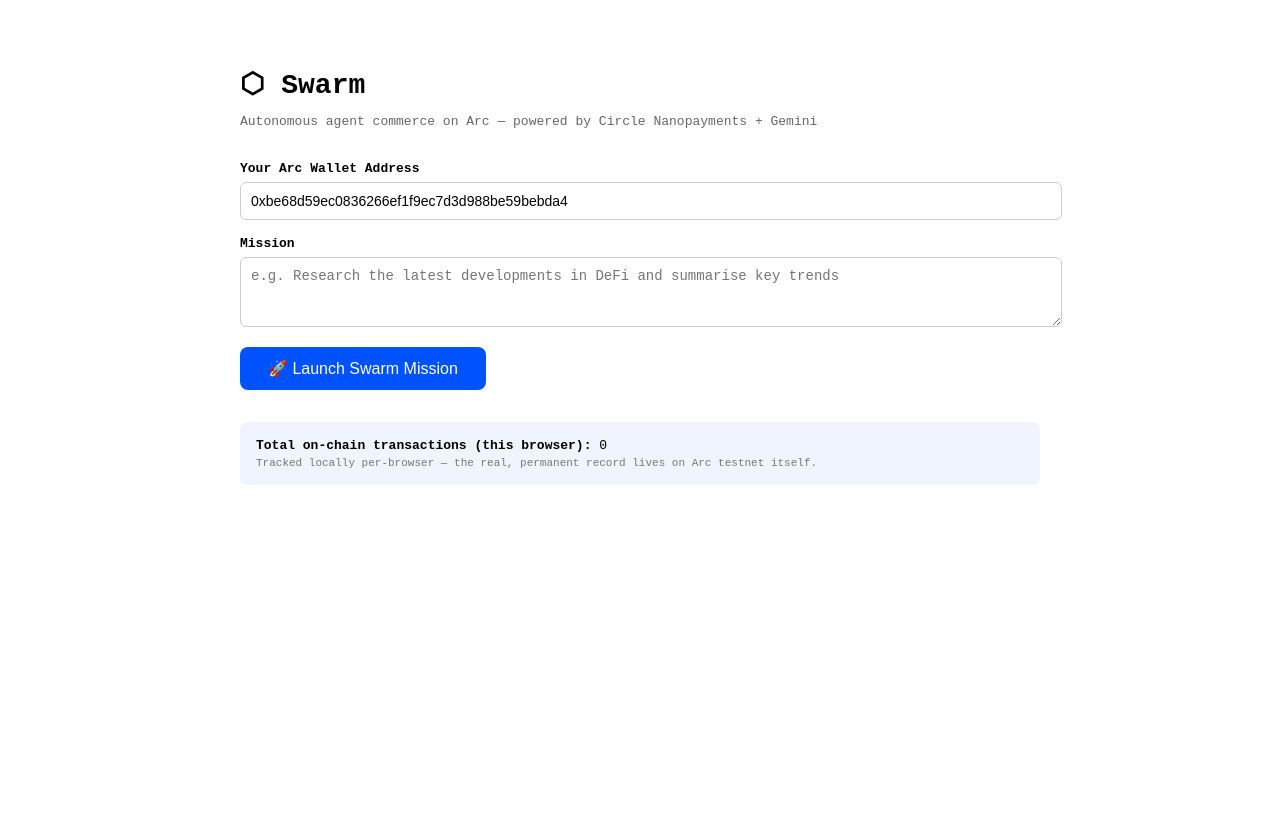
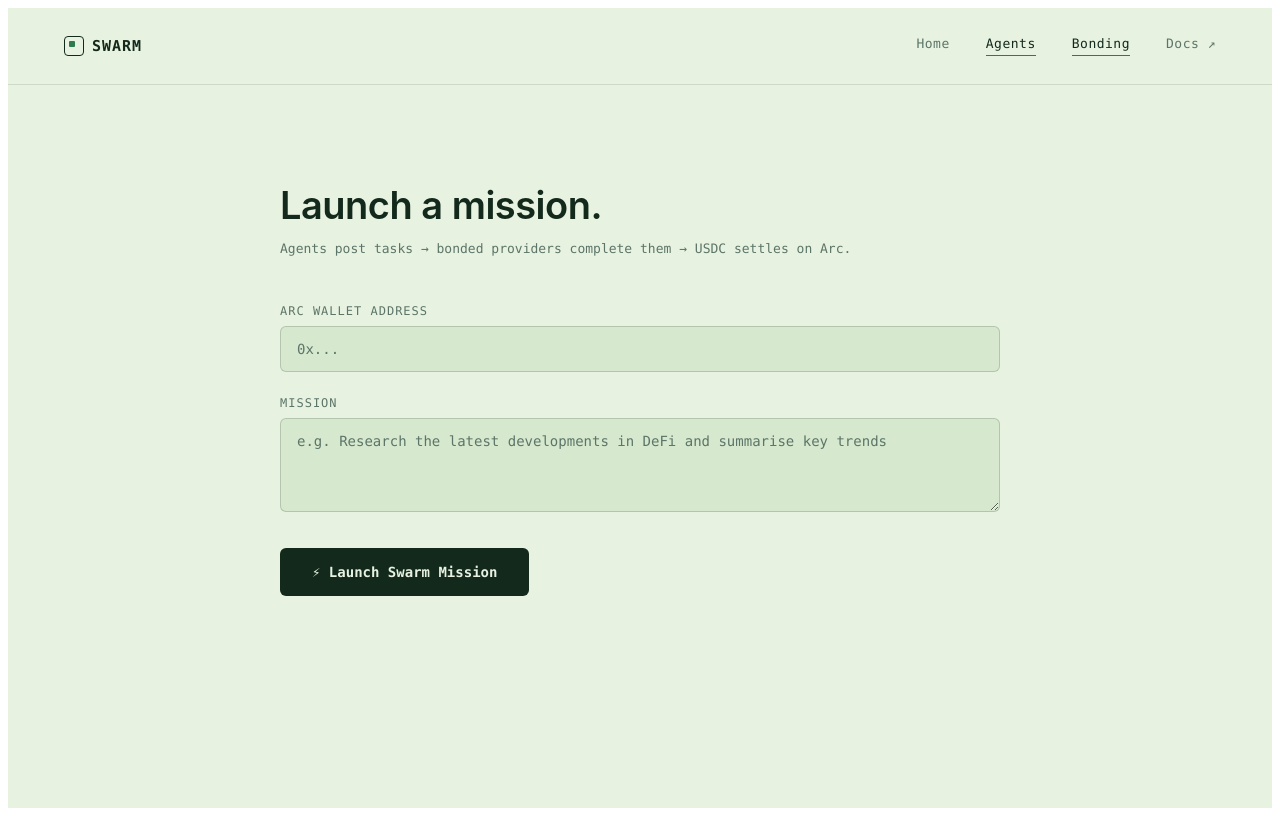
Before and after one commit to Isaaco3349/swarm-arc, a Next.js app: page /dashboard in a window 1280 px wide. Built offline with nearby package versions, Linux system fonts and the light colour scheme.

Commit message:
feat: new dashboard UI, bond route wired on-chain, memo payment function, worker wallets configured

```diff
--- a/app/dashboard/page.tsx
+++ b/app/dashboard/page.tsx
@@ -1,6 +1,7 @@
 "use client";
 
-import { useState, useEffect } from "react";
+import { useState } from "react";
+import Link from "next/link";
 
 type Task = {
   id: string;
@@ -20,20 +21,16 @@
   transactions: string[];
 };
 
-export default function HomePage() {
+export default function DashboardPage() {
   const [mission, setMission] = useState("");
-  const [walletAddress, setWalletAddress] = useState("0xbe68d59ec0836266ef1f9ec7d3d988be59bebda4");
+  const [walletAddress, setWalletAddress] = useState("");
   const [loading, setLoading] = useState(false);
   const [result, setResult] = useState<MissionResult | null>(null);
   const [error, setError] = useState<string | null>(null);
-  const [txCount, setTxCount] = useState(0);
-  useEffect(() => {
-  const saved = localStorage.getItem("txCount");
-  if (saved) setTxCount(parseInt(saved));
-  }, []);
+
   const runMission = async () => {
     if (!mission || !walletAddress) {
-      setError("Please enter a mission and your wallet address");
+      setError("Please enter a mission and your Arc wallet address.");
       return;
     }
     setLoading(true);
@@ -44,131 +41,216 @@
       const response = await fetch("/api/swarm", {
         method: "POST",
         headers: { "Content-Type": "application/json" },
-        body: JSON.stringify({
-          mission,
-          orchestratorWallet: walletAddress,
-        }),
+        body: JSON.stringify({ mission, orchestratorWallet: walletAddress }),
       });
-
       const data = await response.json();
       if (!response.ok) throw new Error(data.error);
       setResult(data);
-      setTxCount((prev) => {
-        const newCount = prev + data.transactions.length;
-        localStorage.setItem("txCount", newCount.toString());
-        return newCount;
-      });
-    } catch (err: any) {
-      setError(err.message || "Mission failed");
+    } catch (err: unknown) {
+      setError(err instanceof Error ? err.message : "Mission failed");
     } finally {
       setLoading(false);
     }
   };
 
   return (
-    <main style={{ fontFamily: "monospace", padding: "40px", maxWidth: "800px", margin: "0 auto" }}>
-      <h1 style={{ fontSize: "28px", marginBottom: "4px" }}>⬡ Swarm</h1>
-      <p style={{ color: "#666", marginBottom: "32px" }}>
-        Autonomous agent commerce on Arc — powered by Circle Nanopayments + Gemini
+    <div style={{
+      background: "#E7F2E1",
+      color: "#13291C",
+      fontFamily: "-apple-system, 'Inter', 'Segoe UI', sans-serif",
+      minHeight: "100vh",
+    }}>
+      <style>{`
+        :root {
+          --bg: #E7F2E1;
+          --bg-panel: #D6E8CD;
+          --accent: #2F7A4F;
+          --cream: #13291C;
+          --muted: #5C7568;
+          --mono: 'JetBrains Mono', 'SF Mono', 'Consolas', monospace;
+        }
+        .sw-nav {
+          display: flex; justify-content: space-between; align-items: center;
+          padding: 28px 56px;
+          border-bottom: 1px solid rgba(19,41,28,0.12);
+        }
+        .sw-logo {
+          font-family: var(--mono); font-weight: 700; font-size: 15px;
+          letter-spacing: 1px; display: flex; align-items: center; gap: 8px;
+        }
+        .sw-logo-mark {
+          width: 18px; height: 18px; border: 1.5px solid #13291C;
+          border-radius: 4px; position: relative;
+        }
+        .sw-logo-mark::after {
+          content: ''; position: absolute; top: 4px; left: 4px;
+          width: 6px; height: 6px; background: var(--accent); border-radius: 1px;
+        }
+        .sw-nav-links {
+          display: flex; gap: 36px; font-family: var(--mono);
+          font-size: 13px; letter-spacing: 0.5px; color: var(--muted);
+        }
+        .sw-nav-links a { color: inherit; text-decoration: none; }
+        .sw-nav-links a.active { color: #13291C; border-bottom: 1px solid var(--accent); padding-bottom: 4px; }
+        .dash-wrap { max-width: 720px; margin: 0 auto; padding: 72px 24px 80px; }
+        .dash-title { font-size: 38px; font-weight: 600; letter-spacing: -0.5px; margin-bottom: 8px; }
+        .dash-sub { font-family: var(--mono); font-size: 13px; color: var(--muted); margin-bottom: 48px; }
+        .dash-label { font-family: var(--mono); font-size: 12px; letter-spacing: 1px; color: var(--muted); margin-bottom: 8px; display: block; }
+        .dash-input {
+          width: 100%; padding: 14px 16px; font-size: 14px; font-family: var(--mono);
+          background: #D6E8CD; border: 1px solid rgba(19,41,28,0.18);
+          border-radius: 6px; color: #13291C; outline: none; box-sizing: border-box;
+          transition: border-color 0.15s;
+        }
+        .dash-input:focus { border-color: var(--accent); }
+        .dash-input::placeholder { color: var(--muted); }
+        .dash-field { margin-bottom: 24px; }
+        .dash-btn {
+          background: #13291C; color: #E7F2E1; font-family: var(--mono);
+          font-size: 14px; font-weight: 600; padding: 16px 32px;
+          border-radius: 6px; border: none; cursor: pointer;
+          display: inline-flex; align-items: center; gap: 10px;
+          margin-top: 8px; transition: opacity 0.15s;
+        }
+        .dash-btn:disabled { opacity: 0.5; cursor: not-allowed; }
+        .dash-btn:hover:not(:disabled) { opacity: 0.85; }
+        .dash-error {
+          background: rgba(180,40,40,0.08); border: 1px solid rgba(180,40,40,0.25);
+          border-radius: 6px; padding: 14px 16px; font-family: var(--mono);
+          font-size: 13px; color: #8b1a1a; margin-top: 28px;
+        }
+        .dash-results { margin-top: 48px; }
+        .dash-results-title { font-size: 22px; font-weight: 600; margin-bottom: 6px; }
+        .dash-results-meta { font-family: var(--mono); font-size: 12px; color: var(--muted); margin-bottom: 32px; }
+        .dash-task {
+          background: #D6E8CD; border: 1px solid rgba(19,41,28,0.12);
+          border-radius: 8px; padding: 20px; margin-bottom: 14px;
+        }
+        .dash-task-header { display: flex; justify-content: space-between; align-items: center; margin-bottom: 10px; }
+        .dash-task-agent { font-family: var(--mono); font-size: 13px; font-weight: 700; color: var(--accent); }
+        .dash-task-badge {
+          font-family: var(--mono); font-size: 11px; padding: 3px 10px;
+          border-radius: 12px; letter-spacing: 0.5px;
+        }
+        .badge-onchain { background: rgba(47,122,79,0.15); color: var(--accent); }
+        .badge-simulated { background: rgba(180,140,0,0.12); color: #7a6000; }
+        .dash-task-desc { font-size: 13px; color: var(--muted); margin-bottom: 8px; }
+        .dash-task-result { font-size: 14px; color: #13291C; line-height: 1.6; margin-bottom: 12px; }
+        .dash-task-footer { display: flex; justify-content: space-between; align-items: center; }
+        .dash-task-pay { font-family: var(--mono); font-size: 12px; color: var(--accent); }
+        .dash-tx-section { margin-top: 32px; }
+        .dash-tx-title { font-family: var(--mono); font-size: 11px; letter-spacing: 1px; color: var(--muted); margin-bottom: 12px; }
+        .dash-tx {
+          font-family: var(--mono); font-size: 11px; color: #13291C;
+          background: rgba(19,41,28,0.06); padding: 10px 14px;
+          border-radius: 4px; margin-bottom: 6px; word-break: break-all;
+        }
+        .dash-spinner {
+          display: inline-block; width: 14px; height: 14px;
+          border: 2px solid rgba(231,242,225,0.3);
+          border-top-color: #E7F2E1;
+          border-radius: 50%; animation: spin 0.7s linear infinite;
+        }
+        @keyframes spin { to { transform: rotate(360deg); } }
+        @media (max-width: 600px) {
+          .sw-nav { padding: 20px 24px; }
+          .sw-nav-links { display: none; }
+          .dash-wrap { padding: 48px 20px; }
+          .dash-title { font-size: 28px; }
+        }
+      `}</style>
+
+      {/* Nav */}
+      <nav className="sw-nav">
+        <div className="sw-logo">
+          <div className="sw-logo-mark"></div>
+          SWARM
+        </div>
+        <div className="sw-nav-links">
+          <Link href="/">Home</Link>
+          <a className="active">Agents</a>
+          <a className="active">Bonding</a>
+          <a href="#">Docs ↗</a>
+        </div>
+      </nav>
+
+      {/* Main */}
+      <div className="dash-wrap">
+        <h1 className="dash-title">Launch a mission.</h1>
+        <p className="dash-sub">
+          Agents post tasks → bonded providers complete them → USDC settles on Arc.
         </p>
 
-      <div style={{ marginBottom: "16px" }}>
-        <label style={{ display: "block", marginBottom: "6px", fontWeight: "bold" }}>
-          Your Arc Wallet Address
-        </label>
+        <div className="dash-field">
+          <label className="dash-label">ARC WALLET ADDRESS</label>
           <input
+            className="dash-input"
             type="text"
             placeholder="0x..."
             value={walletAddress}
             onChange={(e) => setWalletAddress(e.target.value)}
-          style={{ width: "100%", padding: "10px", fontSize: "14px", borderRadius: "6px", border: "1px solid #ccc" }}
           />
         </div>
 
-      <div style={{ marginBottom: "16px" }}>
-        <label style={{ display: "block", marginBottom: "6px", fontWeight: "bold" }}>
-          Mission
-        </label>
+        <div className="dash-field">
+          <label className="dash-label">MISSION</label>
           <textarea
+            className="dash-input"
             placeholder="e.g. Research the latest developments in DeFi and summarise key trends"
             value={mission}
             onChange={(e) => setMission(e.target.value)}
-          rows={3}
-          style={{ width: "100%", padding: "10px", fontSize: "14px", borderRadius: "6px", border: "1px solid #ccc" }}
+            rows={4}
+            style={{ resize: "vertical" }}
           />
         </div>
 
-      <button
-        onClick={runMission}
-        disabled={loading}
-        style={{
-          background: loading ? "#999" : "#0052ff",
-          color: "#fff",
-          padding: "12px 28px",
-          fontSize: "16px",
-          border: "none",
-          borderRadius: "8px",
-          cursor: loading ? "not-allowed" : "pointer",
-          marginBottom: "32px",
-        }}
-      >
-        {loading ? "⏳ Running mission..." : "🚀 Launch Swarm Mission"}
+        <button className="dash-btn" onClick={runMission} disabled={loading}>
+          {loading ? (
+            <><span className="dash-spinner"></span> Running mission...</>
+          ) : (
+            <>⚡ Launch Swarm Mission</>
+          )}
         </button>
 
-      <div style={{ marginBottom: "24px", padding: "16px", background: "#f0f4ff", borderRadius: "8px" }}>
-        <strong>Total on-chain transactions (this browser):</strong> {txCount}
-        <p style={{ fontSize: "11px", color: "#777", marginTop: "4px", marginBottom: 0 }}>
-          Tracked locally per-browser — the real, permanent record lives on Arc testnet itself.
-        </p>
+        {error && <div className="dash-error">✗ {error}</div>}
+
+        {result && (
+          <div className="dash-results">
+            <div className="dash-results-title">Mission complete.</div>
+            <div className="dash-results-meta">
+              {result.tasks.length} tasks · ${result.totalSpent.toFixed(4)} USDC settled · {result.transactions.length} transactions
             </div>
 
-      {error && (
-        <div style={{ background: "#fff0f0", border: "1px solid #ffcccc", padding: "16px", borderRadius: "8px", marginBottom: "24px", color: "red" }}>
-          ❌ {error}
-        </div>
-      )}
-
-      {result && (
-        <div>
-          <h2 style={{ marginBottom: "16px" }}>✅ Mission Complete</h2>
-          <p><strong>Mission:</strong> {result.mission}</p>
-          <p><strong>Total spent:</strong> ${result.totalSpent.toFixed(4)} USDC</p>
-          <p><strong>Transactions:</strong> {result.transactions.length}</p>
-
-          <h3 style={{ marginTop: "24px", marginBottom: "12px" }}>Agent Tasks</h3>
             {result.tasks.map((task, i) => (
-            <div key={i} style={{ background: "#f9f9f9", border: "1px solid #eee", borderRadius: "8px", padding: "16px", marginBottom: "12px" }}>
-              <div style={{ display: "flex", justifyContent: "space-between", marginBottom: "8px" }}>
-                <strong>🤖 {task.assignedTo}</strong>
-                <span style={{ background: "#e6ffe6", padding: "2px 10px", borderRadius: "12px", fontSize: "12px" }}>
-                  ✅ {task.status}
+              <div key={i} className="dash-task">
+                <div className="dash-task-header">
+                  <span className="dash-task-agent">{task.assignedTo}</span>
+                  <span className={`dash-task-badge ${task.simulated ? "badge-simulated" : "badge-onchain"}`}>
+                    {task.simulated ? "simulated" : "on-chain"}
                   </span>
                 </div>
-              <p style={{ color: "#555", fontSize: "13px", marginBottom: "8px" }}><strong>Task:</strong> {task.description}</p>
-              <p style={{ fontSize: "13px", marginBottom: "8px" }}><strong>Result:</strong> {task.result}</p>
-              <div style={{ display: "flex", justifyContent: "space-between", alignItems: "center" }}>
-                <p style={{ fontSize: "12px", color: "#888", margin: 0 }}>💰 Paid: ${task.payment} USDC</p>
-                <span style={{
-                  fontSize: "11px",
-                  padding: "2px 8px",
-                  borderRadius: "10px",
-                  background: task.simulated ? "#fff3cd" : "#e6ffe6",
-                  color: task.simulated ? "#8a6d3b" : "#2f7a4f",
-                }}>
-                  {task.simulated ? "⚠️ Simulated" : "✅ On-chain"}
+                <div className="dash-task-desc">{task.description}</div>
+                <div className="dash-task-result">{task.result}</div>
+                <div className="dash-task-footer">
+                  <span className="dash-task-pay">${task.payment} USDC</span>
+                  <span style={{ fontFamily: "var(--mono)", fontSize: "11px", color: "var(--muted)" }}>
+                    {task.status}
                   </span>
                 </div>
               </div>
             ))}
 
-          <h3 style={{ marginTop: "24px", marginBottom: "12px" }}>Transaction IDs</h3>
+            {result.transactions.length > 0 && (
+              <div className="dash-tx-section">
+                <div className="dash-tx-title">TRANSACTION IDS</div>
                 {result.transactions.map((tx, i) => (
-            <div key={i} style={{ fontSize: "12px", color: "#444", background: "#f0f0f0", padding: "8px", borderRadius: "4px", marginBottom: "6px", wordBreak: "break-all" }}>
-              {i + 1}. {tx}
-            </div>
+                  <div key={i} className="dash-tx">{i + 1}. {tx}</div>
                 ))}
               </div>
             )}
-    </main>
+          </div>
+        )}
+      </div>
+    </div>
   );
 }
```
Also changed, not shown: 1 other file (tests, documents, lock files or other folders). Lines whose indentation alone changed are shown as unchanged.
